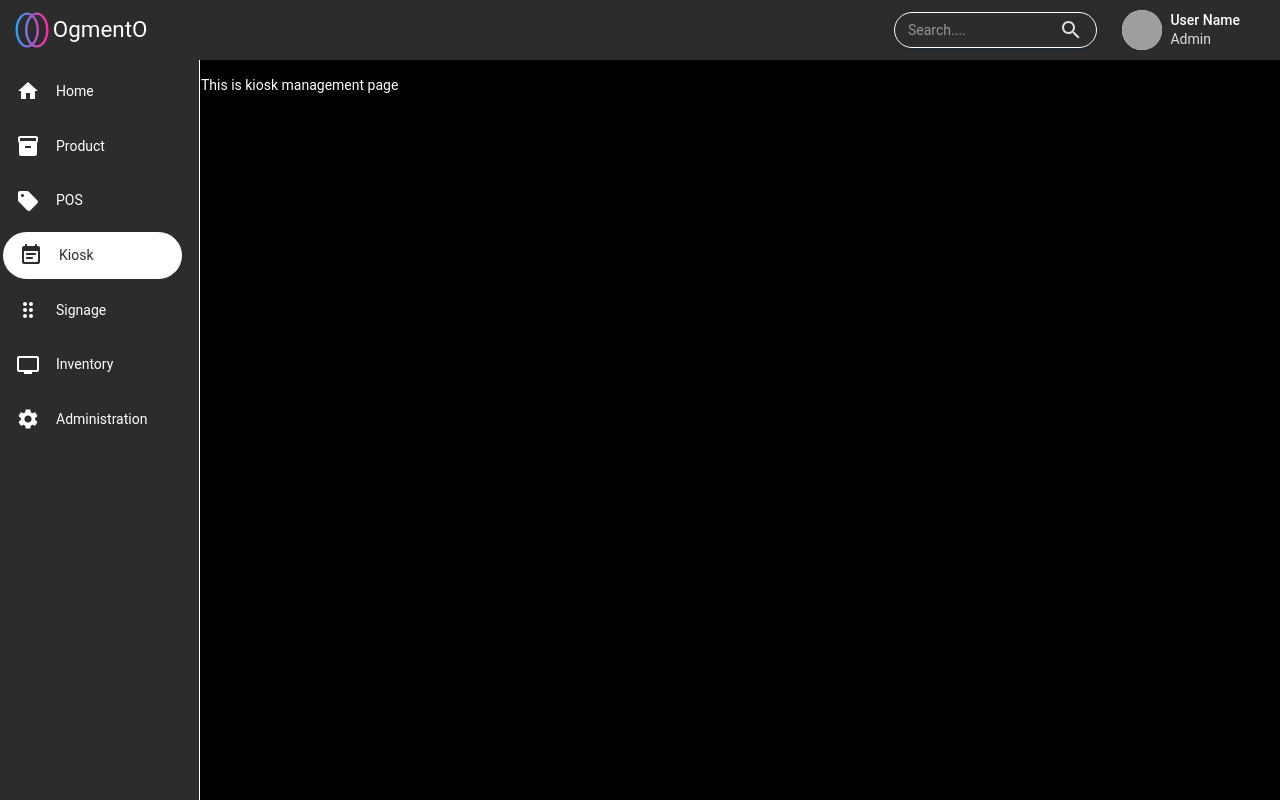
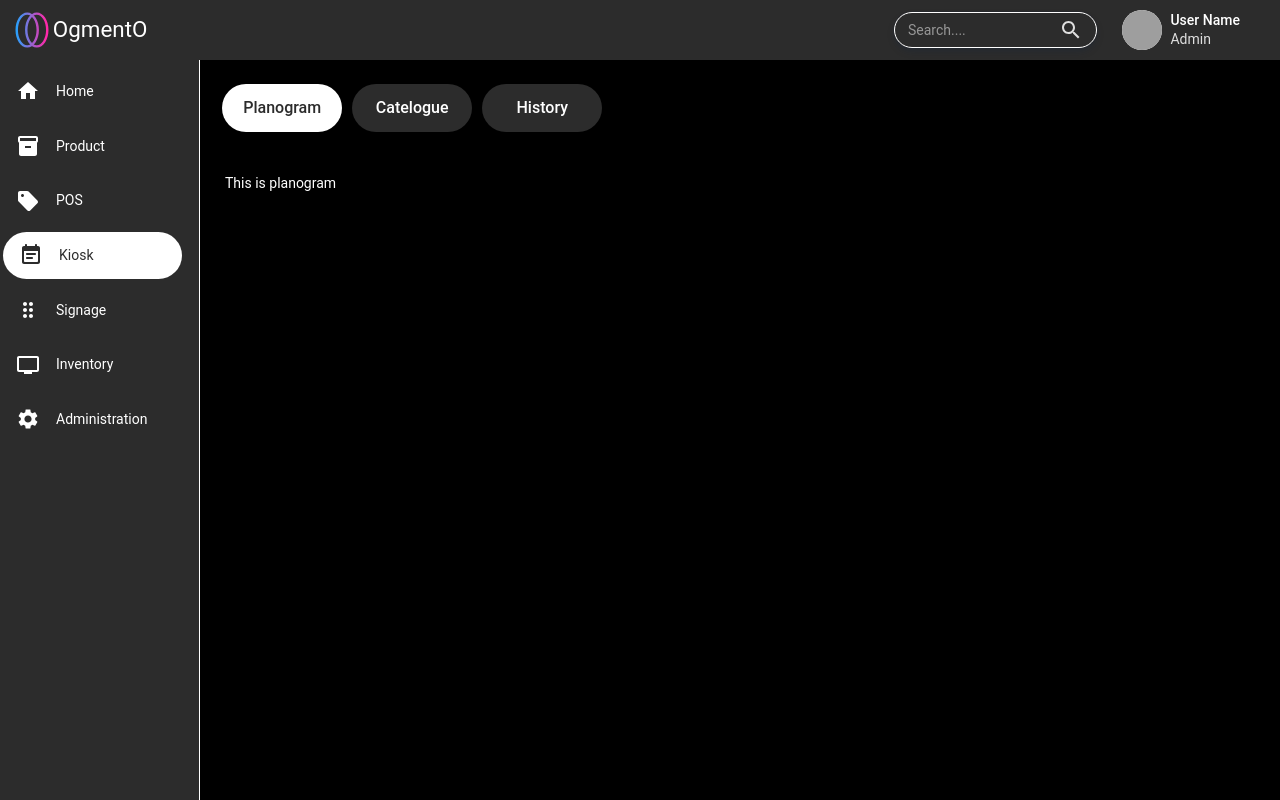
Before and after one commit to Shashanksud/OgmentoPortal, a React (Vite) app: page /kiosk in a window 1280 px wide. Built offline with nearby package versions, Linux system fonts and the light colour scheme; no server answers; sample sign-in values are in the browser's storage; grey boxes are pictures that could not be loaded.

Commit message:
feat: add tab structure in KioskManagement.tsx
- update user's api endpoint

```diff
--- /dev/null
+++ b/src/pages/KioskManagement/CatelogueTab/CatelogueTab.tsx
@@ -0,0 +1,4 @@
+function CatelogueTab() {
+  return <div>this is catelogue tab </div>;
+}
+export default CatelogueTab;
--- /dev/null
+++ b/src/pages/KioskManagement/HistoryTab/HistoryTab.tsx
@@ -0,0 +1,4 @@
+function HistoryTab() {
+  return <div>this is history tab </div>;
+}
+export default HistoryTab;
--- a/src/pages/KioskManagement/KioskManagement.tsx
+++ b/src/pages/KioskManagement/KioskManagement.tsx
@@ -1,4 +1,46 @@
+import { TabContext, TabList, TabPanel } from '@mui/lab';
+import { Tab } from '@mui/material';
+import { Box } from '@mui/system';
+import { useState } from 'react';
+import PlanogramTab from './Planogram/PlanogramTab';
+import HistoryTab from './HistoryTab/HistoryTab';
+import CatelogueTab from './CatelogueTab/CatelogueTab';
+
 function KioskManagement() {
-  return <div>This is kiosk management page </div>;
+  const [tabValue, setTabValue] = useState<string>('1');
+  const handleChange = (event: React.SyntheticEvent, newValue: string) => {
+    setTabValue(newValue);
+    switch (newValue) {
+      case '1':
+        break;
+      case '2':
+        break;
+      case '3':
+        break;
+      default:
+        break;
+    }
+  };
+  return (
+    <TabContext value={tabValue}>
+      <Box>
+        <TabList onChange={handleChange} aria-label="custom tab">
+          <Tab label="Planogram" value="1" />
+          <Tab label="Catelogue" value="2" />
+          <Tab label="History" value="3" />
+          <TabList />
+        </TabList>
+      </Box>
+      <TabPanel value="1">
+        <PlanogramTab />
+      </TabPanel>
+      <TabPanel value="2">
+        <CatelogueTab />
+      </TabPanel>
+      <TabPanel value="3">
+        <HistoryTab />
+      </TabPanel>
+    </TabContext>
+  );
 }
 export default KioskManagement;
--- /dev/null
+++ b/src/pages/KioskManagement/Planogram/PlanogramTab.tsx
@@ -0,0 +1,4 @@
+function PlanogramTab() {
+  return <div>This is planogram </div>;
+}
+export default PlanogramTab;
--- a/src/pages/ProductManagement/ProductsTab/ProductForm.tsx
+++ b/src/pages/ProductManagement/ProductsTab/ProductForm.tsx
@@ -72,15 +72,15 @@ const validationSchema = Yup.object({
     .min(1, 'At least one subcategory must be selected'),
   expiryDate: Yup.date().required('Expiry date is required'),
   productDescription: Yup.string().required('Product description is required'),
-  images: Yup.array()
-    .of(Yup.string().nullable())
-    .min(1, 'Please upload at least one image')
-    .test(
-      'at-least-one-image',
-      'Please upload at least one image',
-      (images) => images && images.some((image) => image !== null)
-    )
-    .required('Images are required'),
+  // images: Yup.array()
+  //   .of(Yup.string().nullable())
+  //   .min(1, 'Please upload at least one image')
+  //   .test(
+  //     'at-least-one-image',
+  //     'Please upload at least one image',
+  //     (images) => images && images.some((image) => image !== null)
+  //   )
+  //   .required('Images are required'),
 });
 
 const convertToBase64 = (file: File): Promise<string> => {
--- a/src/pages/ProductManagement/ProductsTab/ProductsTab.tsx
+++ b/src/pages/ProductManagement/ProductsTab/ProductsTab.tsx
@@ -271,6 +271,11 @@ function ProductsTab() {
                               component="img"
                               src={`data:${image.mimeType};base64,${image.base64Encoded}`}
                               alt={image.fileName || 'Product Image'}
+                              sx={{
+                                width: '50px',
+                                height: '50px',
+                                objectFit: 'cover',
+                              }}
                             />
                           ) : (
                             <Typography sx={styles.noImageText}>
--- a/src/utils/Urls.ts
+++ b/src/utils/Urls.ts
@@ -3,10 +3,10 @@ export const BASE_URL = 'https://ogmento-apis.azurewebsites.net/';
 
 // User's Api's
 export const getSignInUserDetailEndpoint = 'api/Users/GetUserDetail';
-export const userDetailsEndpoint = `api/Users/getUserDetails`;
-export const addUserEndpoint = 'api/Users/AddUser';
-export const updateUserEndpoint = 'api/Users/UpdateUserDetails';
-export const deleteUserEndpoint = 'api/Users/DeleteUserDetails';
+export const userDetailsEndpoint = `api/Users/Details`;
+export const addUserEndpoint = 'api/Users/Add';
+export const updateUserEndpoint = 'api/Users/Update';
+export const deleteUserEndpoint = 'api/Users/Delete';
 export const logOutEndpoint = 'api/Auth/logout';
 
 // Sales Center Api's
```
Also changed, not shown: src/pages/KioskManagement/Catelogue/Catelogue.tsx (deleted), src/pages/KioskManagement/History/History.tsx (deleted), src/pages/KioskManagement/Planogram/Planogram.tsx (deleted).
